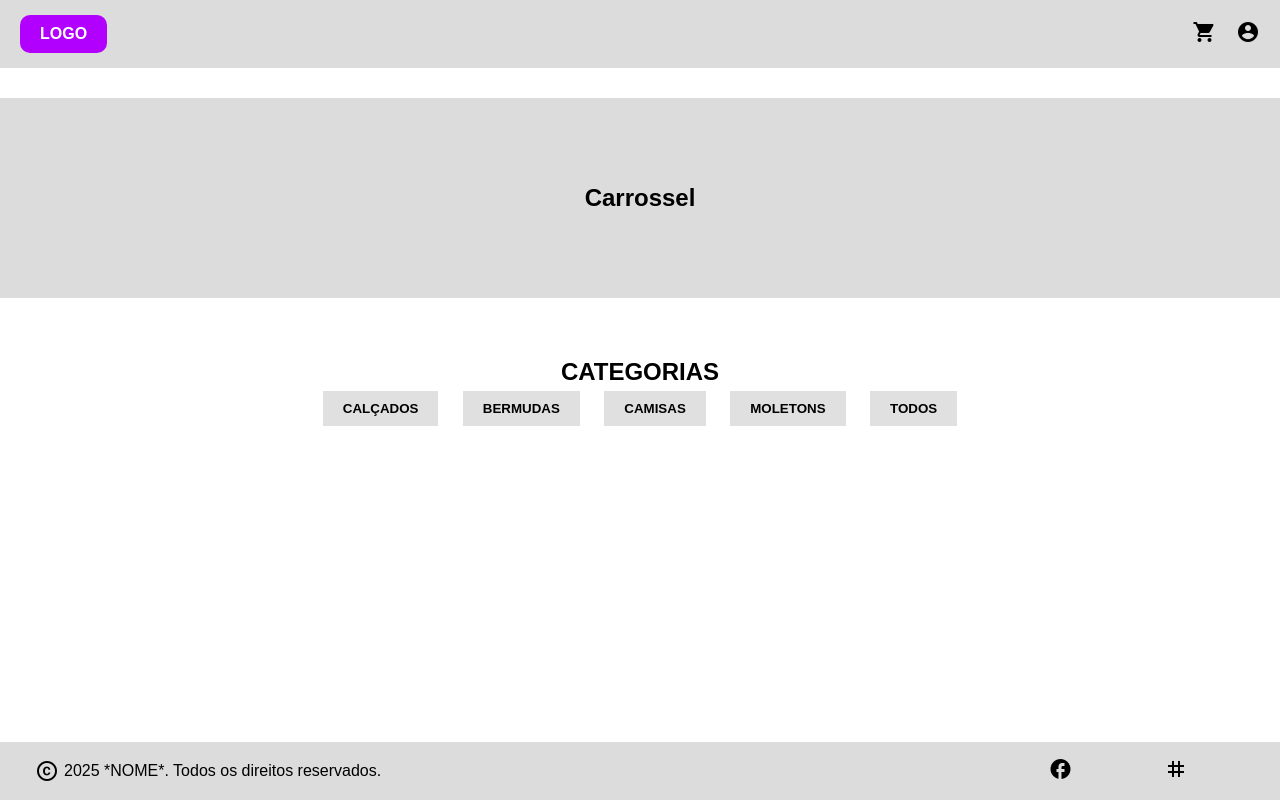
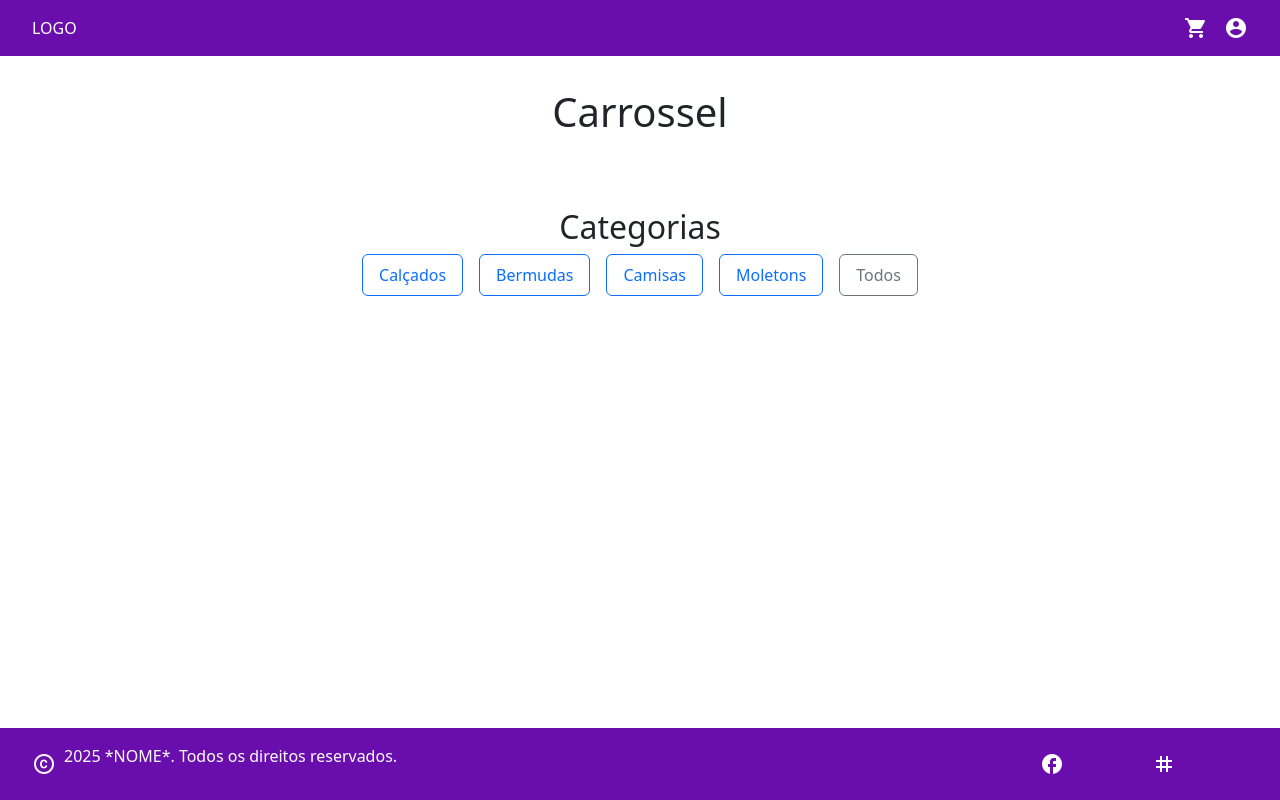
Before and after one commit to DanilloMatavelli/Projeto-Alex, a Flask app: page / in a window 1280 px wide. Run offline with Flask 3, Linux system fonts and the light colour scheme.

Commit message:
ADD: codigo pagina principal

```diff
--- a/static/css/main_pag_principal.css
+++ b/static/css/main_pag_principal.css
@@ -1,88 +1,51 @@
-
-* {
-  margin: 0;
-  padding: 0;
-  box-sizing: border-box;
-}
-
-html, body {
-  height: 100%;
-  font-family: Arial, sans-serif;
-}
-
 body {
+  min-height: 100vh;
   display: flex;
   flex-direction: column;
 }
 
-.main-header {
-  background-color: #dcdcdc;
-  display: flex;
-  justify-content: space-between;
-  align-items: center;
-  padding: 15px 20px;
+.main-content {
+  flex: 1;
 }
 
-.logo {
-  background-color: #b200ff;
+.header {
+  background-color: var(--cor-primaria);
+  padding: 1rem 2rem;
   color: white;
-  padding: 10px 20px;
-  border-radius: 10px;
-  font-weight: bold;
 }
 
-
-.material-icons {
-  font-size: 24px;
-  margin-left: 15px;
-  cursor: pointer;
+.footer {
+  background-color: var(--cor-primaria);
+  padding: 1rem 2rem;
+  color: white;
 }
 
-
 .carrossel {
-  padding: 30px 0;
+  background-color: white;
+  padding: 2rem;
+  text-align: center;
 }
 
-.carrossel-container {
-  background-color: #dcdcdc;
-  height: 200px;
-  display: flex;
-  justify-content: center;
-  align-items: center;
+.categorias {
+  padding: 2rem;
+  text-align: center;
 }
 
-
-.categorias {
-  text-align: center;
-  padding: 30px 0;
+.categorias__botoes {
+  display: flex;
+  flex-wrap: wrap;
+  gap: 1rem;
+  justify-content: center;
 }
 
-.botoes-categorias button {
-  margin: 5px 10px;
-  padding: 10px 20px;
-  background-color: #e0e0e0;
-  border: none;
-  font-weight: bold;
-  cursor: pointer;
+.categorias__botoes button {
+  padding: 0.5rem 1rem;
 }
 
-/* FOOTER SEMPRE NO FINAL */
-.main-footer {
-  background-color: #dcdcdc;
-  display: flex;
-  justify-content: space-between;
-  align-items: center;
-  padding: 15px 20px;
-  margin-top: auto;
+@media (max-width: 768px) {
+  .header__container,
+  .footer__container {
+    flex-direction: column;
+    gap: 1rem;
+  }
 }
-
-.footer-left {
-  display: flex;
-  align-items: center;
-  gap: 5px;
-}
-
-.footer-right span {
-  margin-left: 15px;
-  cursor: pointer;
-}
--- a/static/css/reset.css
+++ b/static/css/reset.css
@@ -0,0 +1,6 @@
+
+* {
+  margin: 0;
+  padding: 0;
+  box-sizing: border-box;
+}
--- a/static/css/variables.css
+++ b/static/css/variables.css
@@ -0,0 +1,6 @@
+:root {
+  --cor-primaria: #6a0dad;
+  --cor-secundaria: #f8f9fa;
+  --cor-texto: #333;
+  --fonte-principal: 'Poppins', sans-serif;
+}
--- a/templates/footer.html
+++ b/templates/footer.html
@@ -1,12 +1,13 @@
-<!-- footer.html -->
-<footer class="main-footer">
-  <div class="footer-left">
+<footer class="footer">
+  <div class="footer__container d-flex justify-content-between align-items-center">
+    <div class="footer__info d-flex align-items-center gap-2">
       <span class="material-icons">copyright</span>
       <p>2025 *NOME*. Todos os direitos reservados.</p>
     </div>
-  <div class="footer-right">
+    <div class="footer__social d-flex gap-3">
       <span class="material-icons">whatsapp</span>
       <span class="material-icons">facebook</span>
       <span class="material-icons">instagram</span>
     </div>
+  </div>
 </footer>
--- a/templates/header.html
+++ b/templates/header.html
@@ -1,11 +1,9 @@
-<link href="https://fonts.googleapis.com/icon?family=Material+Icons" rel="stylesheet">
-
-<header class="main-header">
-  <div class="header-left">
-    <div class="logo">LOGO</div>
-  </div>
-  <div class="header-right">
-    <span class="material-icons">shopping_cart</span>
-    <span class="material-icons">account_circle</span>
+<header class="header">
+  <div class="header__container d-flex justify-content-between align-items-center">
+    <div class="header__logo">LOGO</div>
+    <nav class="header__nav d-flex gap-3">
+      <span class="material-icons">shopping_cart</span>
+      <span class="material-icons">account_circle</span>
+    </nav>
   </div>
 </header>
--- a/templates/pagina_principal.html
+++ b/templates/pagina_principal.html
@@ -2,32 +2,54 @@
 <html lang="pt-BR">
 <head>
   <meta charset="UTF-8">
-  <title>Página Principal</title>
+  <meta name="viewport" content="width=device-width, initial-scale=1.0">
+  <title>Página Principal | Loja</title>
+
+  <!-- Google Fonts -->
+  <link href="https://fonts.googleapis.com/css2?family=Poppins:wght@300;500;700&display=swap" rel="stylesheet">
+
+  <!-- Icons -->
+  <link href="https://fonts.googleapis.com/icon?family=Material+Icons" rel="stylesheet">
+
+  <!-- Bootstrap -->
+  <link href="https://cdn.jsdelivr.net/npm/bootstrap@5.3.3/dist/css/bootstrap.min.css" rel="stylesheet">
+
+  <!-- CSS -->
   <link rel="stylesheet" href="{{ url_for('static', filename='css/main_pag_principal.css') }}">
-  <link href="https://fonts.googleapis.com/icon?family=Material+Icons" rel="stylesheet">
+  <link rel="stylesheet" href="{{ url_for('static', filename='css/reset.css') }}">
+  <link rel="stylesheet" href="{{ url_for('static', filename='css/variables.css') }}">
+
+
 </head>
 <body>
 
   {% include 'header.html' %}
 
+  <main class="main-content">
+
     <section class="carrossel">
-    <div class="carrossel-container">
-      <h1>Carrossel</h1>
+      <div class="carrossel__container">
+        <h1 class="carrossel__titulo">Carrossel</h1>
       </div>
     </section>
 
     <section class="categorias">
-    <h2>CATEGORIAS</h2>
-    <div class="botoes-categorias">
-      <button>CALÇADOS</button>
-      <button>BERMUDAS</button>
-      <button>CAMISAS</button>
-      <button>MOLETONS</button>
-      <button>TODOS</button>
+      <div class="categorias__container">
+        <h2 class="categorias__titulo">Categorias</h2>
+        <div class="categorias__botoes">
+          <button class="btn btn-outline-primary">Calçados</button>
+          <button class="btn btn-outline-primary">Bermudas</button>
+          <button class="btn btn-outline-primary">Camisas</button>
+          <button class="btn btn-outline-primary">Moletons</button>
+          <button class="btn btn-outline-secondary">Todos</button>
+        </div>
       </div>
     </section>
 
+  </main>
+
   {% include 'footer.html' %}
 
+  <script src="https://cdn.jsdelivr.net/npm/bootstrap@5.3.3/dist/js/bootstrap.bundle.min.js"></script>
 </body>
 </html>
```
Lines whose indentation alone changed are shown as unchanged.
